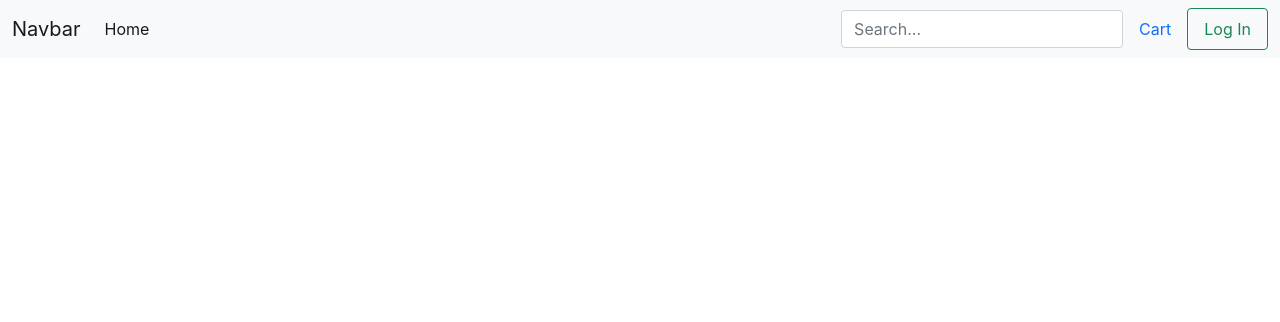
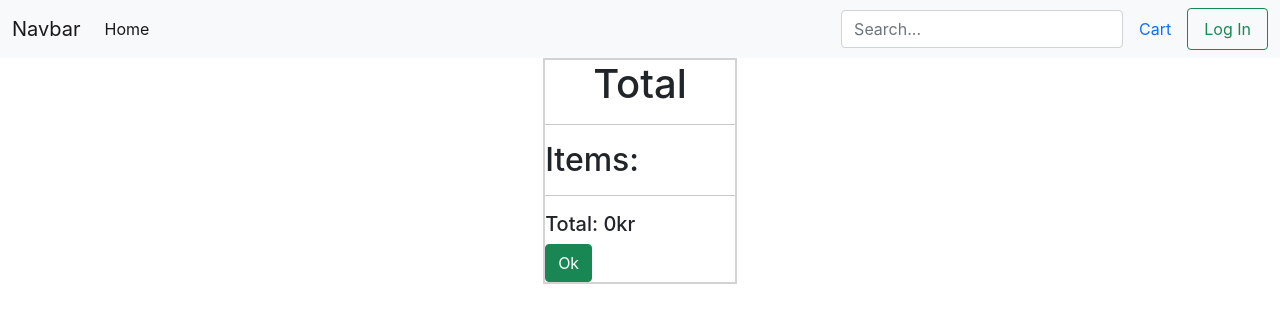
Before and after one commit to HermanNauf/Webtek-Prosjekt, a React (Create React App) app: page /confirmation in a window 1280 px wide. Shown: the top 322 px of the page. Built offline with nearby package versions, Linux system fonts and the light colour scheme.

Commit message:
added confirmation page

```diff
--- a/src/App.js
+++ b/src/App.js
@@ -13,6 +13,7 @@ import Detail from "./pages/Details/itemDetail";
 import { itemlist } from "./lists/itemlist";
 import { setItems } from "./actions/actions";
 import Cart from './components/Cart/Cart';
+import Confirmation from "./components/Cart/confirmation";
 
 
 export default function App() {
@@ -41,6 +42,7 @@ export default function App() {
           <Route path="/detail/:id" component={Detail} />
           <Route path="/cart" component={Cart}/>
           <Route path ="/checkout" component = {Checkout}/>
+          <Route path ="/confirmation" component = {Confirmation} />
       </Switch>
     </div>
   );
--- /dev/null
+++ b/src/components/Cart/confirmation.js
@@ -0,0 +1,53 @@
+import React from 'react';
+import { useSelector, useDispatch} from "react-redux";
+import {setCartItems} from "../../actions/actions";
+import { Link, useHistory } from "react-router-dom";
+
+
+
+export default function Confirmation(){
+    const cartList = useSelector((state) => state.cartList);
+    const dispatch = useDispatch();
+    let history = useHistory();
+
+    return (
+        <div
+            style={{
+                display: "flex",
+                flexDirection: "row",
+                flexWrap: "no-wrap",
+                justifyContent: "space-around",
+                alignItems: "flex-start",
+            }}
+        >
+            <div style={{
+                border: "2px solid lightgrey",
+            }}>
+                <h1 style={{
+                    paddingLeft: "3rem",
+                    paddingRight: "3rem",
+                }}>Total</h1>
+                <hr/>
+                <h2>Items: <br/></h2>
+                <h4 style={{whiteSpace: "pre-wrap",}}>{cartList.map((a) => "1x " + a.name).join("\n")}</h4>
+                <h5>
+                    <hr/>
+                    Total: {calculatePrice(cartList)}</h5>
+                <button onClick={handlePay} className="btn btn-success" to="/checkout">Ok</button>
+            </div>
+        </div>
+    )
+    function calculatePrice(list) {
+        let total = 0;
+        list.map((a) => total += a.price)
+
+        return total + "kr";
+    }
+    function handlePay(){
+        // TODO Push cartlist to backend for processing
+
+        dispatch(setCartItems([]));
+        history.push("/");
+    }
+
+}
--- a/src/pages/Checkout/checkout.js
+++ b/src/pages/Checkout/checkout.js
@@ -1,6 +1,6 @@
 import React from "react";
 import { useSelector, useDispatch} from "react-redux";
-import { useHistory } from "react-router-dom";
+import { Link, useHistory } from "react-router-dom";
 import {setCartItems} from "../../actions/actions";
 
 export default function Checkout(){
@@ -61,9 +61,9 @@ export default function Checkout(){
                         className="form-control"
                     />
                 </div>
-                <button onClick={handlePay} className="btn btn-primary">
+                <Link to= "/confirmation" className="btn btn-primary">
                     Pay
-                </button>
+                </Link>
             </form>
 
     );
```
